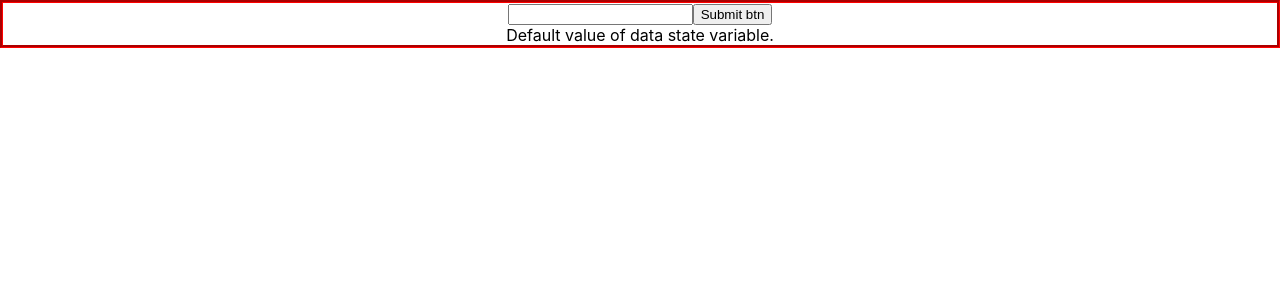
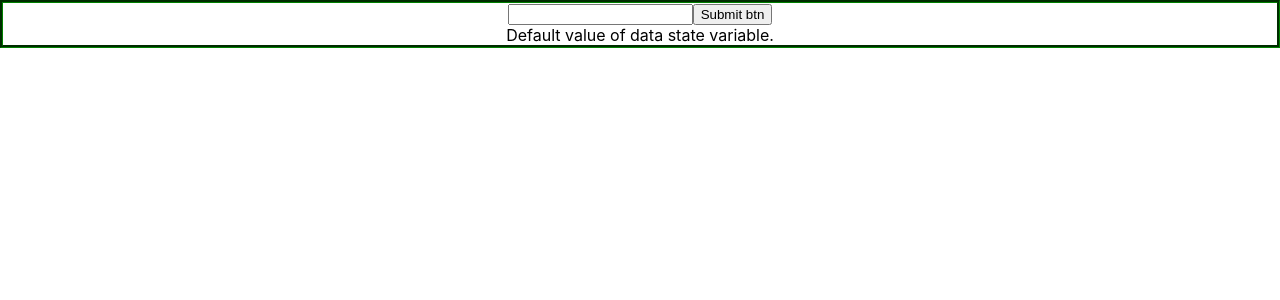
Before and after one commit to AdityaNambiar/ReactFunctional, a React (Create React App) app: page / in a window 1280 px wide. Shown: the top 300 px of the page. Built offline with nearby package versions, Linux system fonts and the light colour scheme; no server answers.

Commit message:
Updated border color from red to green

```diff
--- a/src/components/FormElement.jsx
+++ b/src/components/FormElement.jsx
@@ -47,7 +47,7 @@ export default () => {
     }
     return(
         <div style={{
-            borderColor: 'red',
+            borderColor: 'green',
             borderSize: '1em',
             borderStyle: 'groove'
         }}>
```
